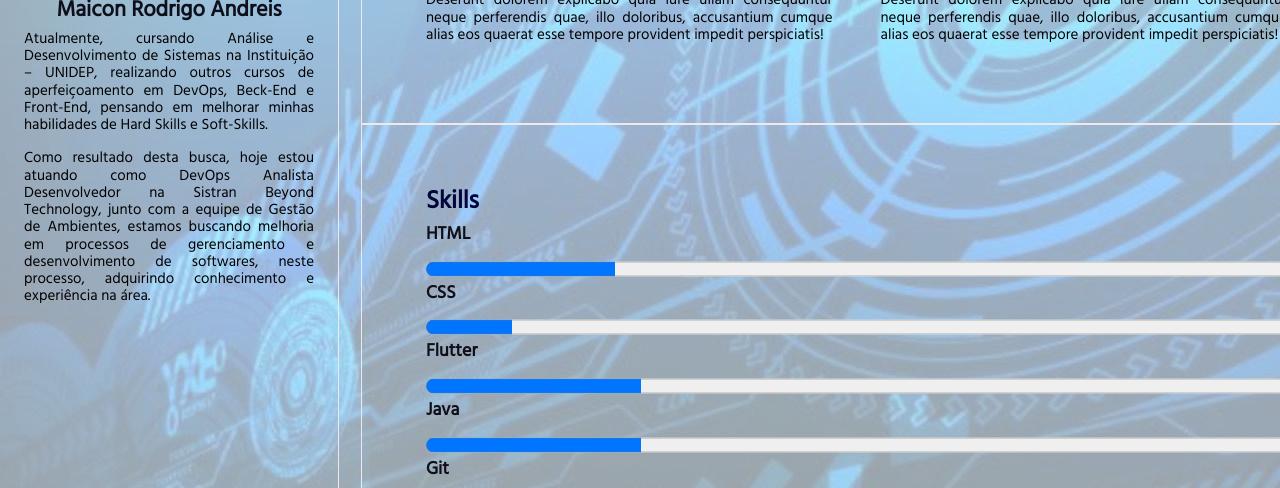
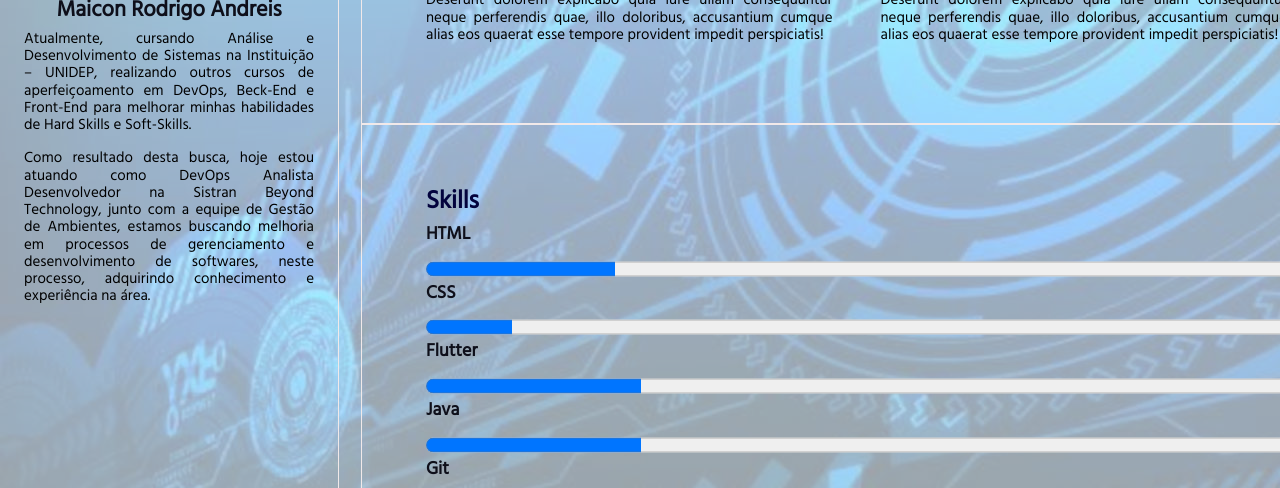
Before and after one commit to Maicon2021/Curriculo, a website: page app/index.html in a window 1280 px wide. Shown: the part 312-800 px from the top of the page. Drawn offline with nearby package versions, Linux system fonts and the light colour scheme.

Commit message:
Update index.html

```diff
--- a/app/index.html
+++ b/app/index.html
@@ -28,7 +28,7 @@
         <article>
           <h1>Maicon Rodrigo Andreis</h1>
           <p>
-            Atualmente, cursando Análise e Desenvolvimento de Sistemas na Instituição – UNIDEP, realizando outros cursos de aperfeiçoamento em DevOps, Beck-End e Front-End, pensando em melhorar minhas habilidades de Hard Skills e Soft-Skills.
+            Atualmente, cursando Análise e Desenvolvimento de Sistemas na Instituição – UNIDEP, realizando outros cursos de aperfeiçoamento em DevOps, Beck-End e Front-End para melhorar minhas habilidades de Hard Skills e Soft-Skills.
           </p>
 
           <p>
```
